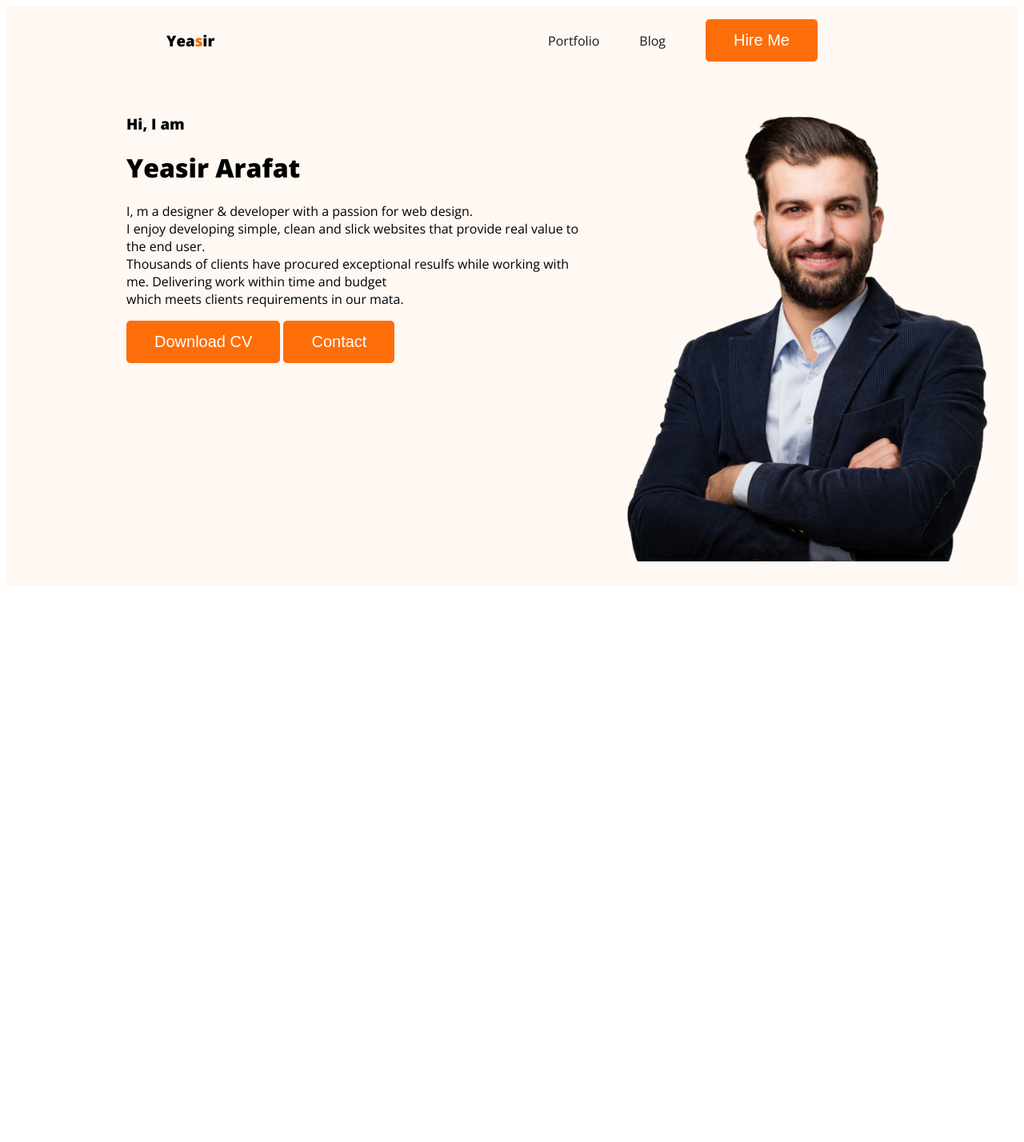
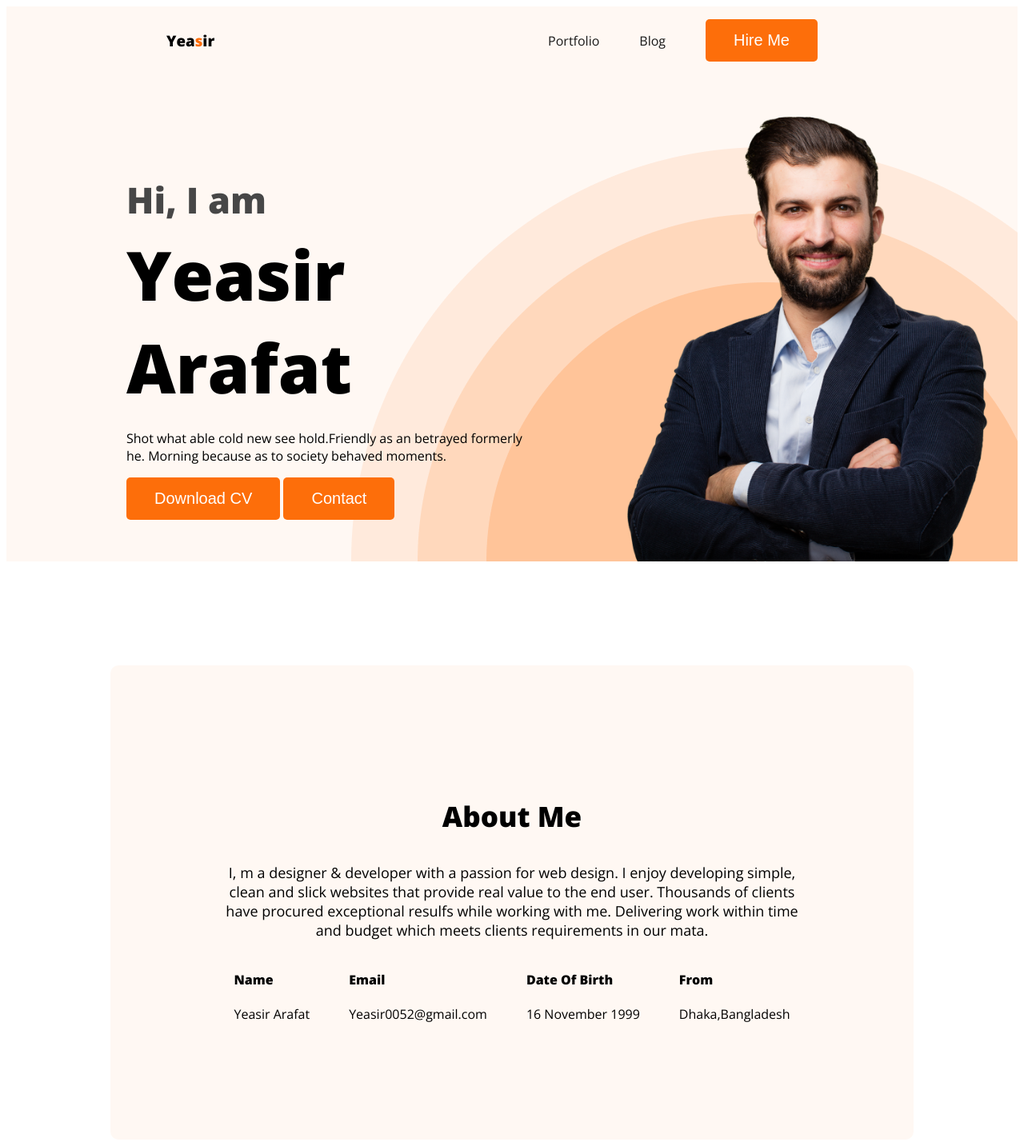
Before and after one commit to yeasir005/my-first-git-ripo, a plain HTML site: page index.html in a window 1280 px wide. Shown: the whole page at 80% size. Before the commit the page ends 800 px from the top, so only its background shows below. Drawn offline with nearby package versions, Linux system fonts and the light colour scheme.

Commit message:
aboutsection

```diff
--- a/index.html
+++ b/index.html
@@ -21,13 +21,10 @@
 
 </nav>
 <div class="banner">
-    <div>
+    <div class="banner-contant">
         <h3 class="banner-greeting">Hi, I  am</h3>
         <h1 class="banner-tittle">Yeasir Arafat</h1>
-        <p>I, m a designer & developer with a passion for web design.<br>
-             I enjoy developing simple, clean and slick websites that provide real value to the end user.<br>
-              Thousands of clients have procured exceptional resulfs while working with me. Delivering work within time and budget <br>
-              which meets clients requirements in our mata.</p>
+        <p>Shot what able cold new see hold.Friendly as an betrayed formerly he. Morning because as to society behaved moments.</p>
        <button class="btn-primary">Download CV</button>
        <button class="btn-primary">Contact</button>
     </div>
@@ -35,6 +32,28 @@
 </div>
     </header>
     <main>
-
+<section class="about">
+    <h3 class="section-tittle">About Me</h3>
+    <p class="section-description">I, m a designer & developer with a passion for web design. I enjoy developing simple, clean and slick websites that provide real value to the end user. Thousands of clients have procured exceptional resulfs while working with me. Delivering work within time and budget which meets clients requirements in our mata.</p>
+    <div class="about-info-container">
+<!-- .about-info*4>h4.info-tittle+p.info-description -->
+<div class="about-info">
+    <h4 class="info-tittle">Name</h4>
+    <p class="info-descriptin">Yeasir Arafat</p>
+</div>
+<div class="about-info">
+    <h4 class="info-tittle">Email</h4>
+    <p class="info-descriptin">Yeasir0052@gmail.com</p>
+</div>
+<div class="about-info">
+    <h4 class="info-tittle">Date Of Birth</h4>
+    <p class="info-descriptin">16 November 1999</p>
+</div>
+<div class="about-info">
+    <h4 class="info-tittle">From</h4>
+    <p class="info-descriptin">Dhaka,Bangladesh</p>
+</div>
+    </div>
+</section>
     </main>
     <footer></footer>
--- a/styles/portfilio.css
+++ b/styles/portfilio.css
@@ -43,11 +43,62 @@ nav a{
 /*header releted style*/
 .header{
     background-color: #FFF8F3;
+    background-image: url('../images/header_bg.png');
+    background-repeat:no-repeat ;
+    background-position: bottom right;
 }
 .banner{
-    padding: 30px 30px 30px 150px;
+    padding: 30px 30px 0px 150px;
     display: flex;
+    align-items: center;
+    justify-content: space-between;
 }
 .banner .profile-pic{
     width: 500px;
 }
+.banner-greeting {
+    font-size: 45px;
+    color: #474747;
+    margin-bottom: 0%;
+}
+.banner-tittle{
+
+font-size: 85px;
+font-weight: 700;
+margin-top:5px ;
+margin-bottom: 20px;
+}
+.banner-contant{
+    max-width:500px ;
+}
+/* main section styles */
+main{
+    max-width: 1140;
+    margin: 0 auto;
+
+
+}
+
+
+/* about section styles*/
+.about{
+    padding: 130px;
+    border-radius: 10px;
+    background: #FFF8F3;
+    margin: 130px;
+}
+.section-tittle{
+    color: 181818;
+    text-align: center;
+    font-size: 35px;
+    font-weight: 700;
+}
+.section-description{
+    color: #757575);
+    text-align: center;
+    font-size: 18px;
+}
+.about-info-container{
+    display: flex;
+    justify-content: space-around;
+}
```
